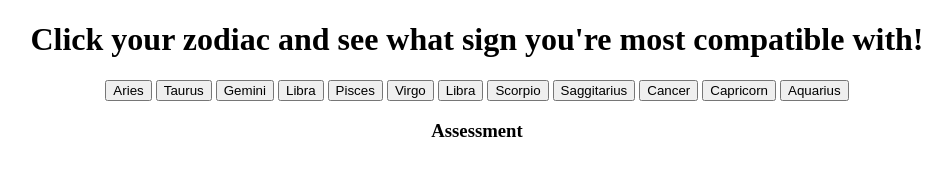
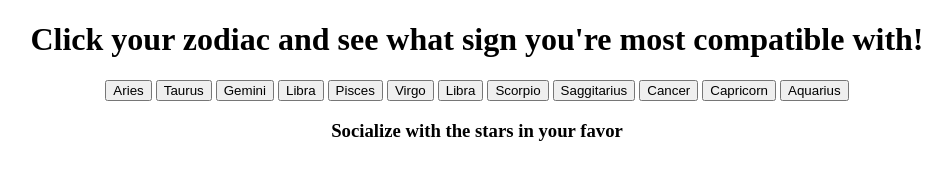
Before and after one commit to ninakara/ninakara.github.io, a plain HTML site: page Findyourspiritanimal.html in a window 1280 px wide. Shown: the whole page, without its empty margins (163-1115 px from the left). Drawn offline with Linux system fonts and the light colour scheme.

Commit message:
socialize

```diff
--- a/Findyourspiritanimal.html
+++ b/Findyourspiritanimal.html
@@ -26,7 +26,7 @@
 
 <div>
 
-<h3> Assessment</h3>
+<h3>Socialize with the stars in your favor</h3>
 <p id="answer"></p>
 </center>
 </div>
```
